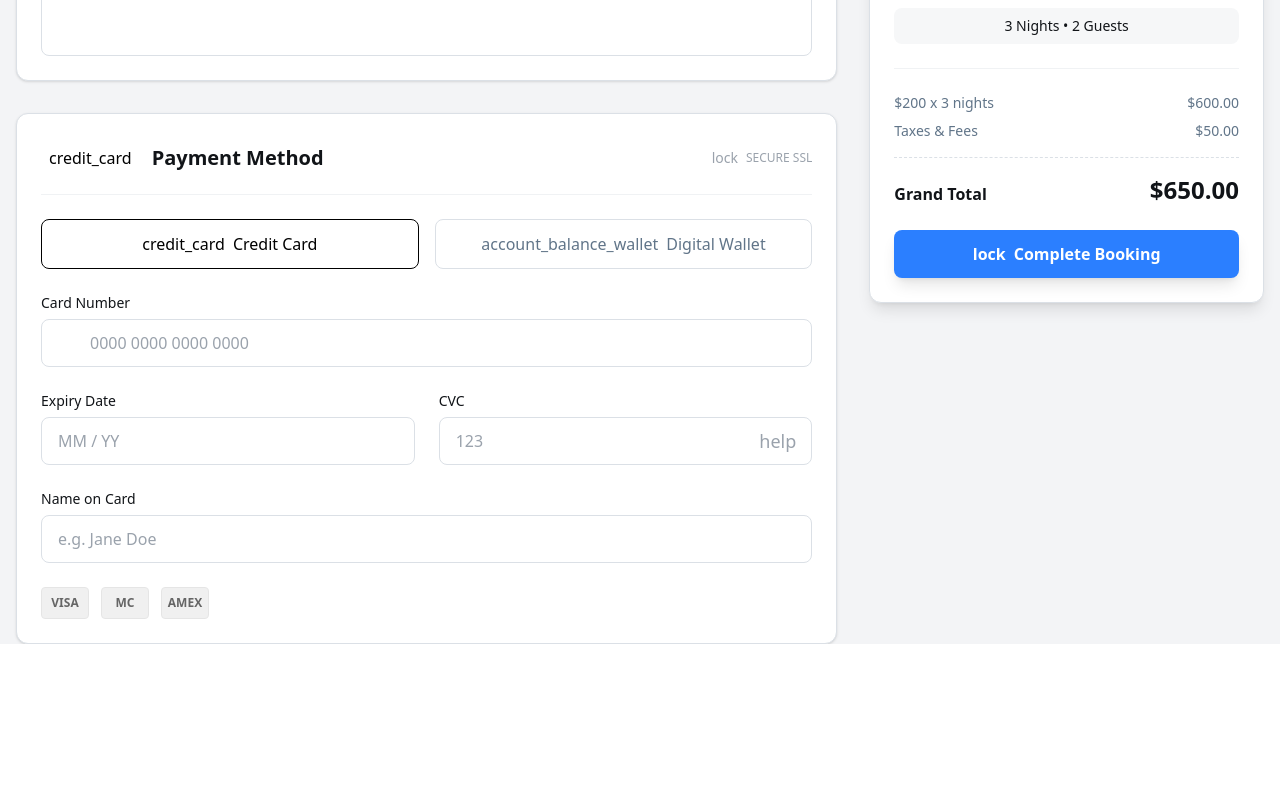
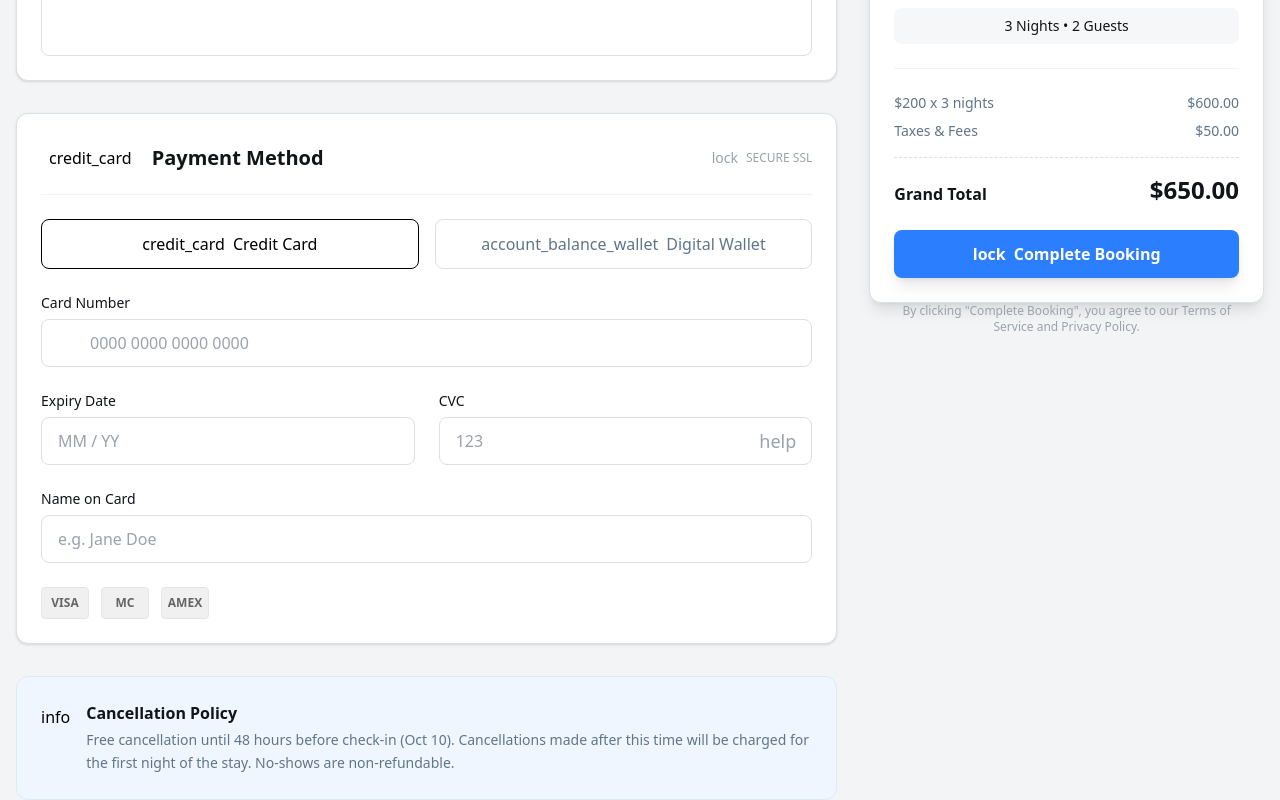
Before and after one commit to phanreach/Hotel-Management-System, a Next.js app: page /confirm-booking in a window 1280 px wide. Shown: the part 567-1367 px from the top of the page. Before the commit the page ends 1211 px from the top, so only its background shows below. Built offline with nearby package versions, Linux system fonts and the light colour scheme.

Commit message:
feat: add cancellation and confirmation policies to booking page

```diff
--- /dev/null
+++ b/components/cancel-booking-policy.tsx
@@ -0,0 +1,23 @@
+import React from "react";
+
+export default function CancelBookingPolicy() {
+  return (
+    <div>
+      <div className="bg-blue-50  rounded-xl border border-blue-100 p-6 flex gap-4 items-start">
+        <span className="material-symbols-outlined text-primary mt-1">
+          info
+        </span>
+        <div>
+          <h4 className="text-base font-bold text-[#111418] mb-1">
+            Cancellation Policy
+          </h4>
+          <p className="text-sm text-[#617589] leading-relaxed">
+            Free cancellation until 48 hours before check-in (Oct 10).
+            Cancellations made after this time will be charged for the first
+            night of the stay. No-shows are non-refundable.
+          </p>
+        </div>
+      </div>
+    </div>
+  );
+}
--- a/components/confirm-booking-header.tsx
+++ b/components/confirm-booking-header.tsx
@@ -4,7 +4,7 @@ export default function ConfirmBookingHeader() {
   return (
     <div>
       {/* page heading */}
-      <div className="flex flex-col gap-2 mb-8">
+      <div className="flex flex-col gap-2 mb-8 px-4">
         <h1 className="text-[#111418] text-3xl md:text-4xl font-black leading-tight tracking-[-0.033em]">
           Review and Confirm Your Stay
         </h1>
--- /dev/null
+++ b/components/confirm-booking-policy.tsx
@@ -0,0 +1,21 @@
+import React from "react";
+
+export default function ConfirmBookingPolicy() {
+  return (
+    <div>
+      <div className="text-center px-4">
+        <p className="text-xs text-[#9aa2ac]">
+          By clicking "Complete Booking", you agree to our{" "}
+          <a className="text-primary hover:underline" href="#">
+            Terms of Service
+          </a>{" "}
+          and{" "}
+          <a className="text-primary hover:underline" href="#">
+            Privacy Policy
+          </a>
+          .
+        </p>
+      </div>
+    </div>
+  );
+}
--- a/src/app/confirm-booking/page.tsx
+++ b/src/app/confirm-booking/page.tsx
@@ -1,5 +1,7 @@
+import CancelBookingPolicy from "@/components/cancel-booking-policy";
 import CardConfirmBooking from "@/components/card-confirm-booking";
 import ConfirmBookingHeader from "@/components/confirm-booking-header";
+import ConfirmBookingPolicy from "@/components/confirm-booking-policy";
 import GuestInformation from "@/components/guest-information";
 import Header from "@/components/header";
 import PaymentMethod from "@/components/payment-method";
@@ -15,12 +17,14 @@ export default function ConfirmBooking() {
         <div className="lg:col-span-2 flex flex-col gap-8">
           <GuestInformation />
           <PaymentMethod />
+          <CancelBookingPolicy />
         </div>
 
         {/* RIGHT CARD */}
         <div className="lg:col-span-1">
           <div className="sticky top-24">
             <CardConfirmBooking />
+            <ConfirmBookingPolicy />
           </div>
         </div>
       </div>
```
